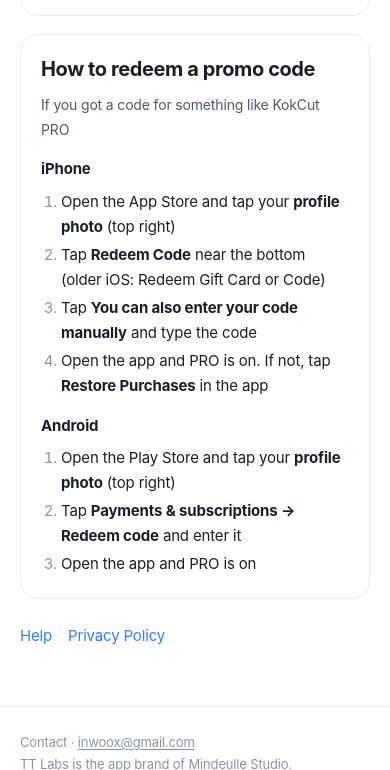
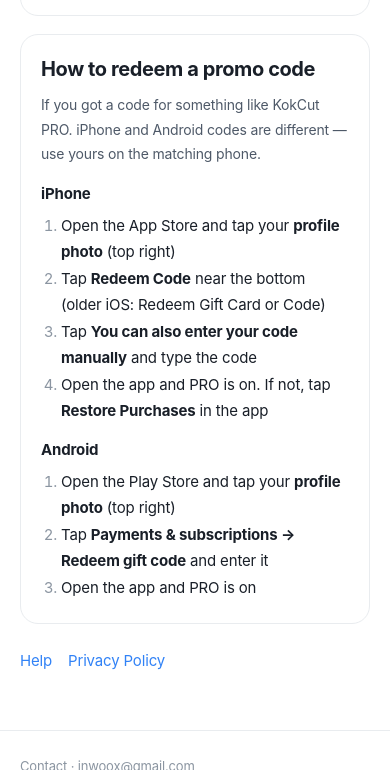
Before and after one commit to inwoox/mindeulle, a plain HTML site: page links/index.html in a window 390 px wide. Shown: the part 718-1488 px from the top of the page. Drawn offline with Linux system fonts and the light colour scheme.

Commit message:
앱 받기 페이지: 코드는 iPhone용·Android용이 따로, Play 메뉴 이름(기프트 코드 사용)
Co-Authored-By: Claude Opus 5.5 <noreply@anthropic.com>

```diff
--- a/links/index.html
+++ b/links/index.html
@@ -45,7 +45,7 @@
   <!-- 프로모션 코드 (2026-11-15): KokCut PRO 오퍼 코드 등. 코드를 받은 사람이 스토어에서 쓰는 방법 -->
   <section class="store-card promo" id="promo">
     <h2><span class="ko">프로모션 코드 사용 방법</span><span class="en">How to redeem a promo code</span></h2>
-    <p class="promo-sub"><span class="ko">KokCut PRO 같은 앱 안 구매를 코드로 받았다면</span><span class="en">If you got a code for something like KokCut PRO</span></p>
+    <p class="promo-sub"><span class="ko">KokCut PRO 같은 앱 안 구매를 코드로 받았다면. 코드는 iPhone용과 Android용이 따로 있어요 — 받은 코드에 맞는 폰에서 써 주세요.</span><span class="en">If you got a code for something like KokCut PRO. iPhone and Android codes are different — use yours on the matching phone.</span></p>
     <b class="promo-os">iPhone</b>
     <ol class="ko">
       <li>App Store 앱을 열고 오른쪽 위 <b>프로필 사진</b>을 눌러요</li>
@@ -62,12 +62,12 @@
     <b class="promo-os">Android</b>
     <ol class="ko">
       <li>Play 스토어 앱을 열고 오른쪽 위 <b>프로필 사진</b>을 눌러요</li>
-      <li><b>결제 및 정기 결제 → 코드 사용</b>을 눌러 코드를 넣어요</li>
+      <li><b>결제 및 정기 결제 → 기프트 코드 사용</b>을 눌러 코드를 넣어요</li>
       <li>앱을 열면 PRO가 켜져요</li>
     </ol>
     <ol class="en">
       <li>Open the Play Store and tap your <b>profile photo</b> (top right)</li>
-      <li>Tap <b>Payments &amp; subscriptions → Redeem code</b> and enter it</li>
+      <li>Tap <b>Payments &amp; subscriptions → Redeem gift code</b> and enter it</li>
       <li>Open the app and PRO is on</li>
     </ol>
   </section>
```
